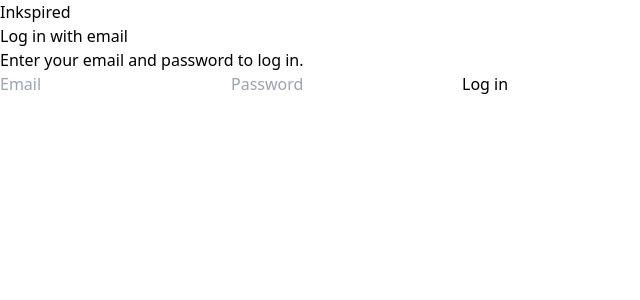
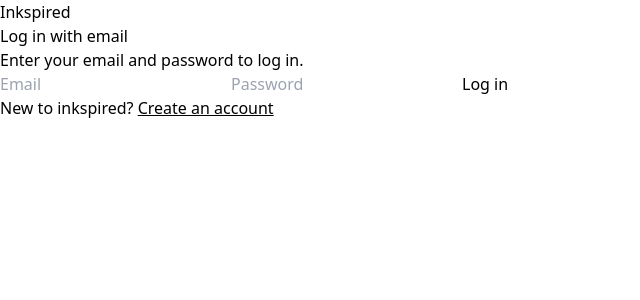
Before and after one commit to Froods/inkspired, a React (Vite) app: page /login in a window 1280 px wide. Shown: the top 300 px of the page, without its empty margins (0-640 px from the left). Built offline with nearby package versions, Linux system fonts and the light colour scheme; no server answers.

Commit message:
add: already have an account?

```diff
--- a/src/pages/Login.tsx
+++ b/src/pages/Login.tsx
@@ -3,6 +3,7 @@
 import { useState } from 'react';
 import { useAuth } from '@/AuthContext';
 import { useNavigate } from 'react-router-dom';
+import { Link } from 'react-router-dom';
 
 export default function Login() {
 	const { supabase } = useAuth();
@@ -73,15 +74,6 @@ export default function Login() {
 						className="w-full px-6 py-[1.1rem] border border-gray-300 rounded-full text-lg placeholder:text-gray-500 focus:outline-none focus:border-gray-500 focus:ring-1 focus:ring-gray-500 transition-colors"
 					/>
 
-					{error && (
-						<p
-							className="text-[1.05rem] leading-relaxed"
-							style={{ color: 'red' }}
-						>
-							{error}
-						</p>
-					)}
-
 					<button
 						onClick={handleLogin}
 						disabled={loading}
@@ -91,6 +83,22 @@ export default function Login() {
 						{loading ? 'Logging in...' : 'Log in'}
 					</button>
 				</form>
+				<div className="pt-3">
+					{error && (
+						<p
+							className="text-[1.05rem] leading-relaxed"
+							style={{ color: 'red' }}
+						>
+							{error}
+						</p>
+					)}
+					<p>
+						New to inkspired?<span> </span>
+						<Link to="/signup">
+							<u>Create an account</u>
+						</Link>
+					</p>
+				</div>
 			</div>
 		</div>
 	);
--- a/src/pages/SignUp.tsx
+++ b/src/pages/SignUp.tsx
@@ -2,6 +2,7 @@
 
 import { useState } from 'react';
 import { useAuth } from '@/AuthContext';
+import { Link } from 'react-router-dom';
 
 export default function SignUp() {
 	const { supabase } = useAuth();
@@ -73,15 +74,6 @@ export default function SignUp() {
 							className="w-full px-6 py-[1.1rem] border border-gray-300 rounded-full text-lg placeholder:text-gray-500 focus:outline-none focus:border-gray-500 focus:ring-1 focus:ring-gray-500 transition-colors"
 						/>
 
-						{error && (
-							<p
-								className="text-[1.05rem] text-[#555555] mb-8 leading-relaxed"
-								style={{ color: 'red' }}
-							>
-								{error}
-							</p>
-						)}
-
 						<button
 							onClick={handleSignup}
 							disabled={loading}
@@ -92,6 +84,24 @@ export default function SignUp() {
 						</button>
 					</form>
 				)}
+				{!success && (
+					<div className="pt-3">
+						{error && (
+							<p
+								className="text-[1.05rem] text-[#555555] leading-relaxed"
+								style={{ color: 'red' }}
+							>
+								{error}
+							</p>
+						)}
+						<p>
+							Already have an account?<span> </span>
+							<Link to="/login">
+								<u>Sign in</u>
+							</Link>
+						</p>
+					</div>
+				)}
 			</div>
 		</div>
 	);
```
